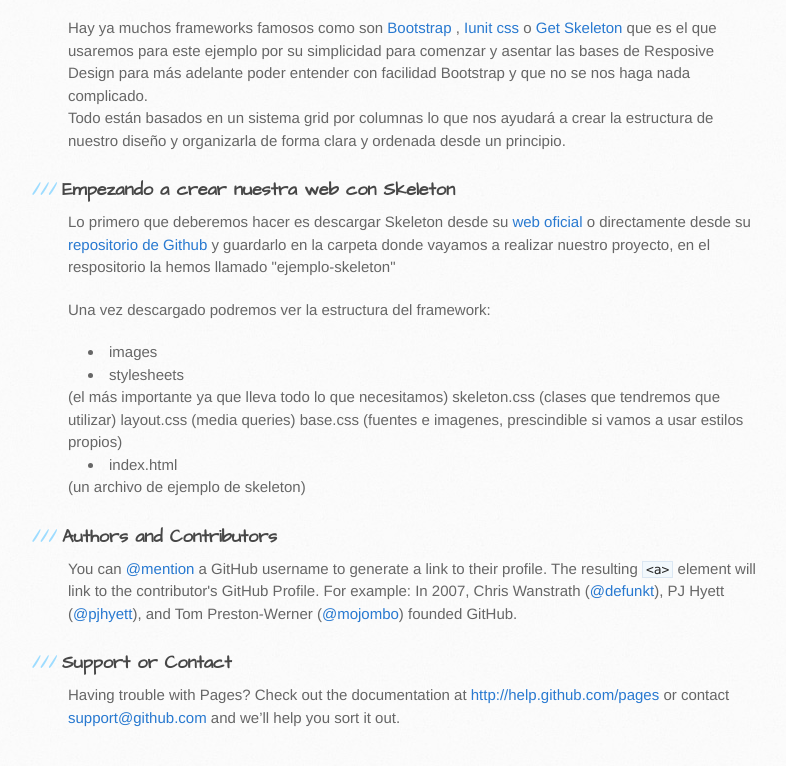
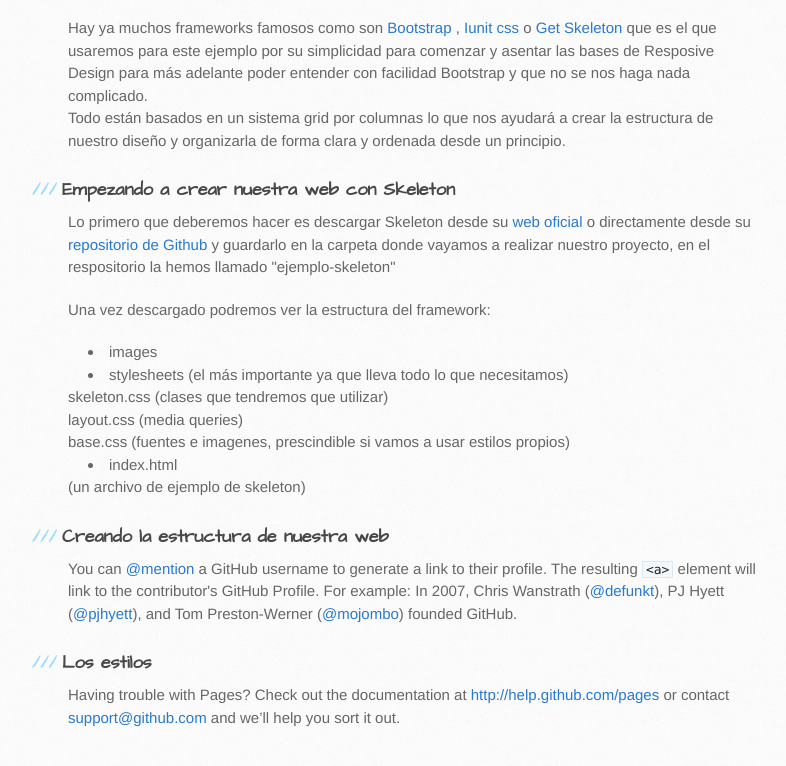
Before and after one commit to UchihaCFC/responsive_design, a plain HTML site: page index.html in a window 1280 px wide. Shown: the part 832-1598 px from the top of the page, without its empty margins (102-888 px from the left). Drawn offline with Linux system fonts and the light colour scheme.

Commit message:
Update index.html

```diff
--- a/index.html
+++ b/index.html
@@ -60,18 +60,18 @@ Todo están basados en un sistema grid por columnas lo que nos ayudará a crear
 <p>Una vez descargado podremos ver la estructura del  framework: </p>
 <ul>
 <li>images</li>
-<li>stylesheets</li> (el más importante ya que lleva todo lo que necesitamos)
-skeleton.css (clases que tendremos que utilizar)
-layout.css  (media queries)
-base.css (fuentes e imagenes, prescindible si vamos a usar estilos propios)
+<li>stylesheets  (el más importante ya que lleva todo lo que necesitamos)</li>
+skeleton.css (clases que tendremos que utilizar)<br>
+layout.css  (media queries) <br>
+base.css (fuentes e imagenes, prescindible si vamos a usar estilos propios) <br>
 <li>index.html</li> (un archivo de ejemplo de skeleton)
 </ul>
 
-<h3>Authors and Contributors</h3>
+<h3>Creando la estructura de nuestra web</h3>
 
 <p>You can <a href="https://github.com/blog/821" class="user-mention">@mention</a> a GitHub username to generate a link to their profile. The resulting <code>&lt;a&gt;</code> element will link to the contributor's GitHub Profile. For example: In 2007, Chris Wanstrath (<a href="https://github.com/defunkt" class="user-mention">@defunkt</a>), PJ Hyett (<a href="https://github.com/pjhyett" class="user-mention">@pjhyett</a>), and Tom Preston-Werner (<a href="https://github.com/mojombo" class="user-mention">@mojombo</a>) founded GitHub.</p>
 
-<h3>Support or Contact</h3>
+<h3>Los estilos</h3>
 
 <p>Having trouble with Pages? Check out the documentation at <a href="http://help.github.com/pages">http://help.github.com/pages</a> or contact <a href="mailto:support@github.com">support@github.com</a> and we’ll help you sort it out.</p>
         </section>
```
